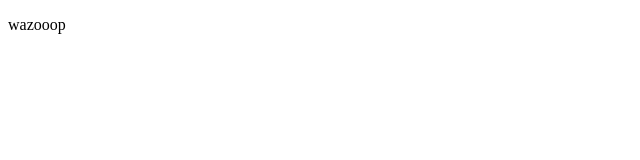
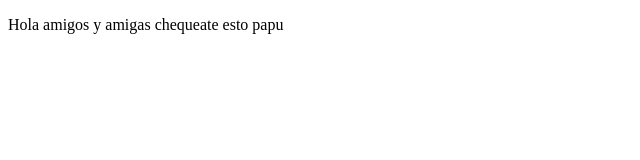
Before and after one commit to leonaureo/proyectoDemoCursoPrework, a plain HTML site: page index.html in a window 1280 px wide. Shown: the whole page, without its empty margins (0-640 px from the left). Drawn offline with Linux system fonts and the light colour scheme.

Commit message:
cambios agregamos mesaje

```diff
--- a/index.html
+++ b/index.html
@@ -10,7 +10,7 @@
 
 </p>
 
-wazooop
+Hola amigos y amigas chequeate esto papu
 </p>
 
 </body>
```
